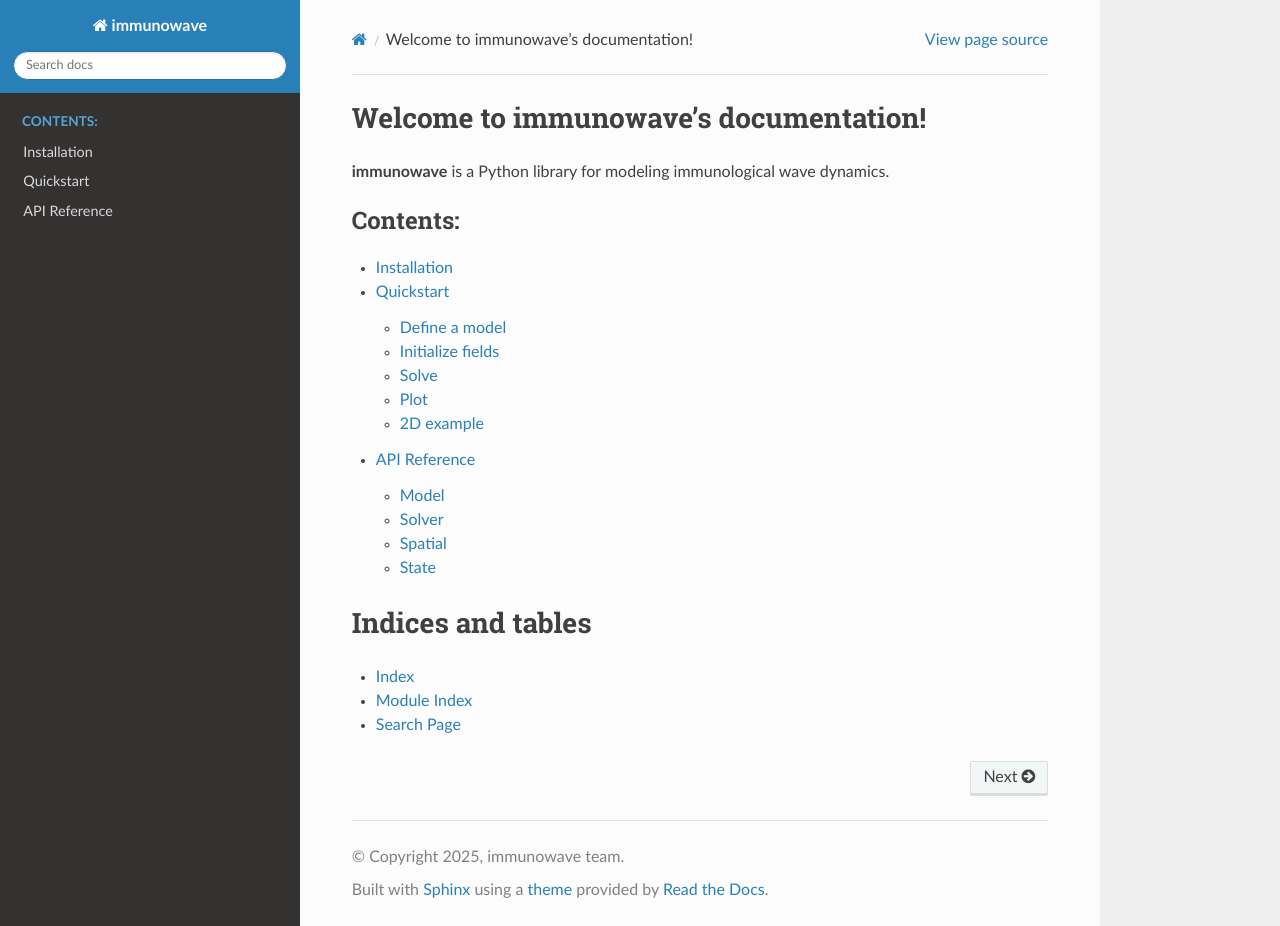
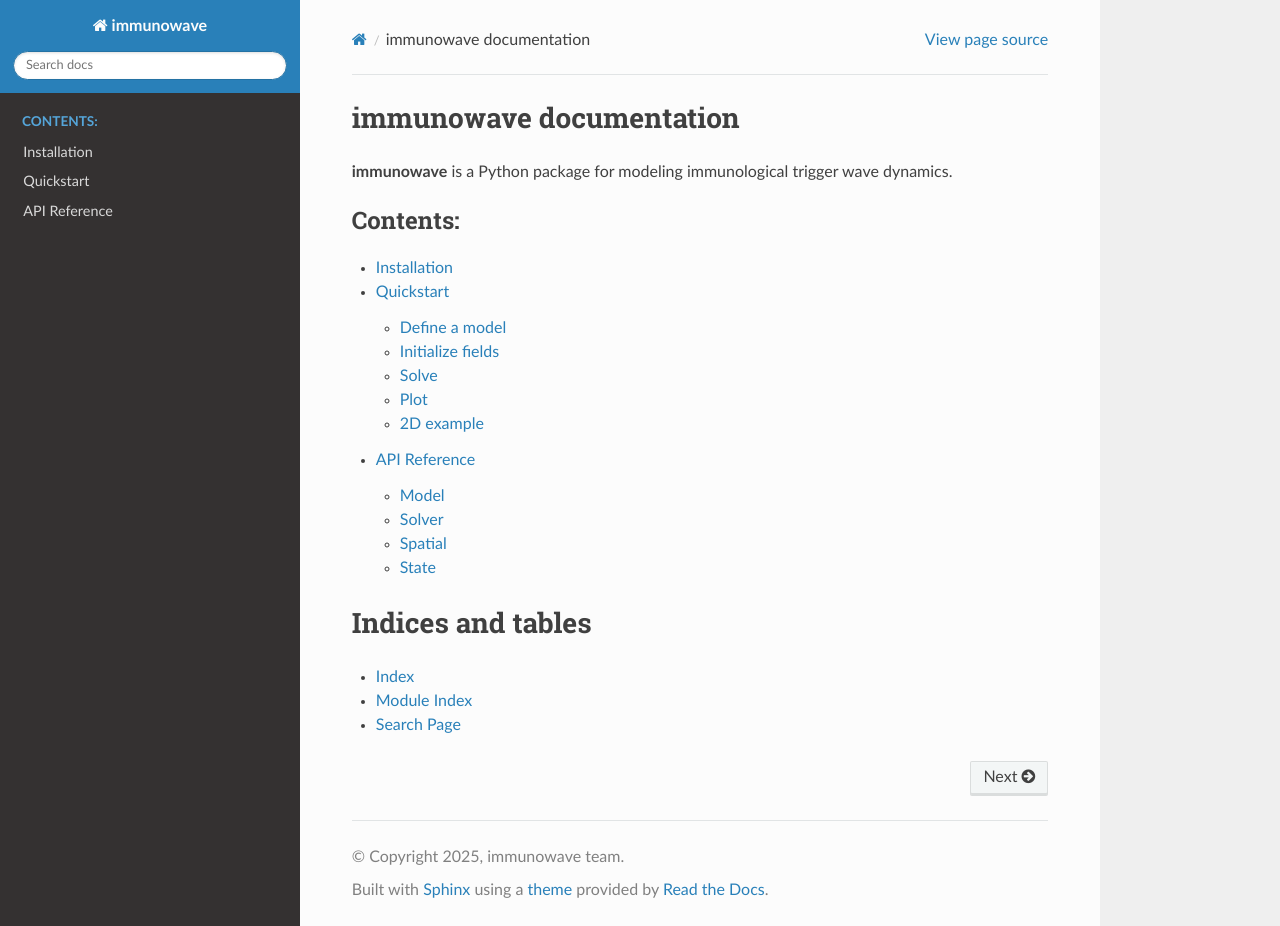
Before and after one commit to dewitt-lab/immunowave, a Sphinx documentation site: the page built from docs/source/index.rst, in a window 1280 px wide and 926 px high. Built offline with Sphinx 7.4.7 and the Read the Docs theme 3.1.0, drawn with Linux system fonts in a browser that asks for light colours.

Commit message:
update documentation for clarity and installation instructions

```diff
--- a/docs/source/index.rst
+++ b/docs/source/index.rst
@@ -1,7 +1,7 @@
-Welcome to immunowave's documentation!
-=======================================
+immunowave documentation
+========================
 
-**immunowave** is a Python library for modeling immunological wave dynamics.
+**immunowave** is a Python package for modeling immunological trigger wave dynamics.
 
 .. toctree::
    :maxdepth: 2
--- a/docs/source/installation.rst
+++ b/docs/source/installation.rst
@@ -13,4 +13,4 @@ Or for development:
 
    git clone https://github.com/dewitt-lab/immunowave.git
    cd immunowave
-   pip install -e .
+   pip install -e ".[dev]"
```
Also changed, not shown: README.md (+3 -0 lines).
